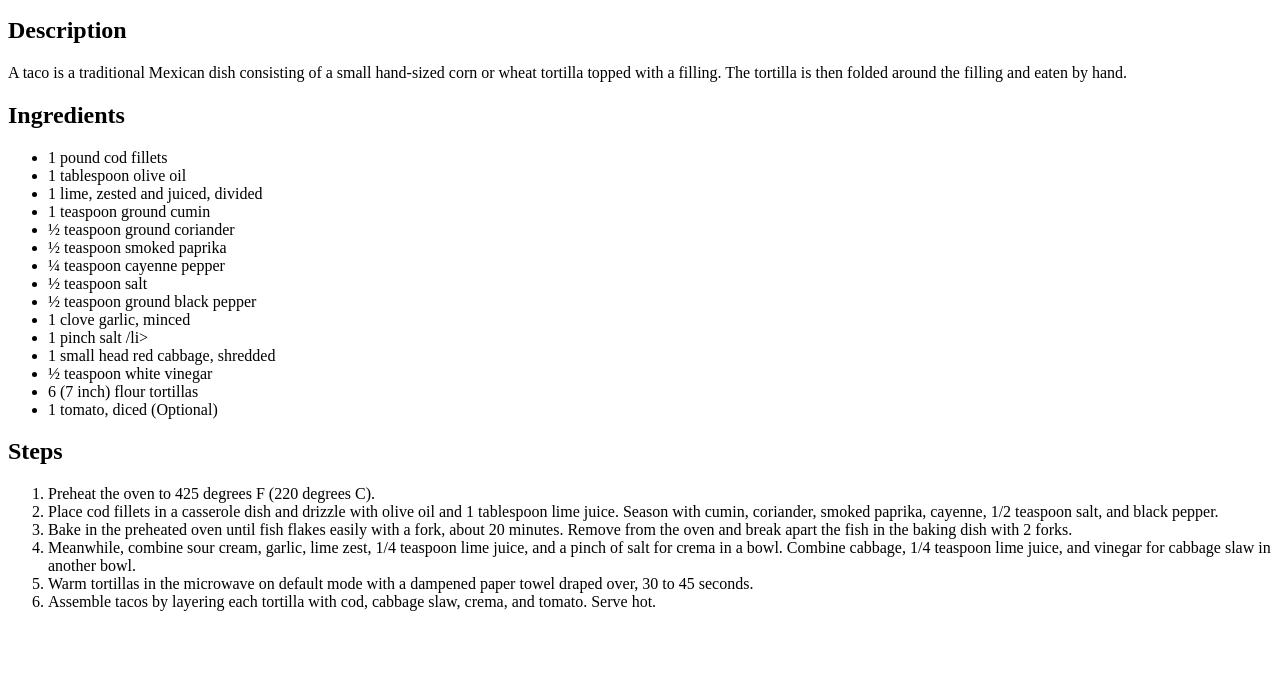
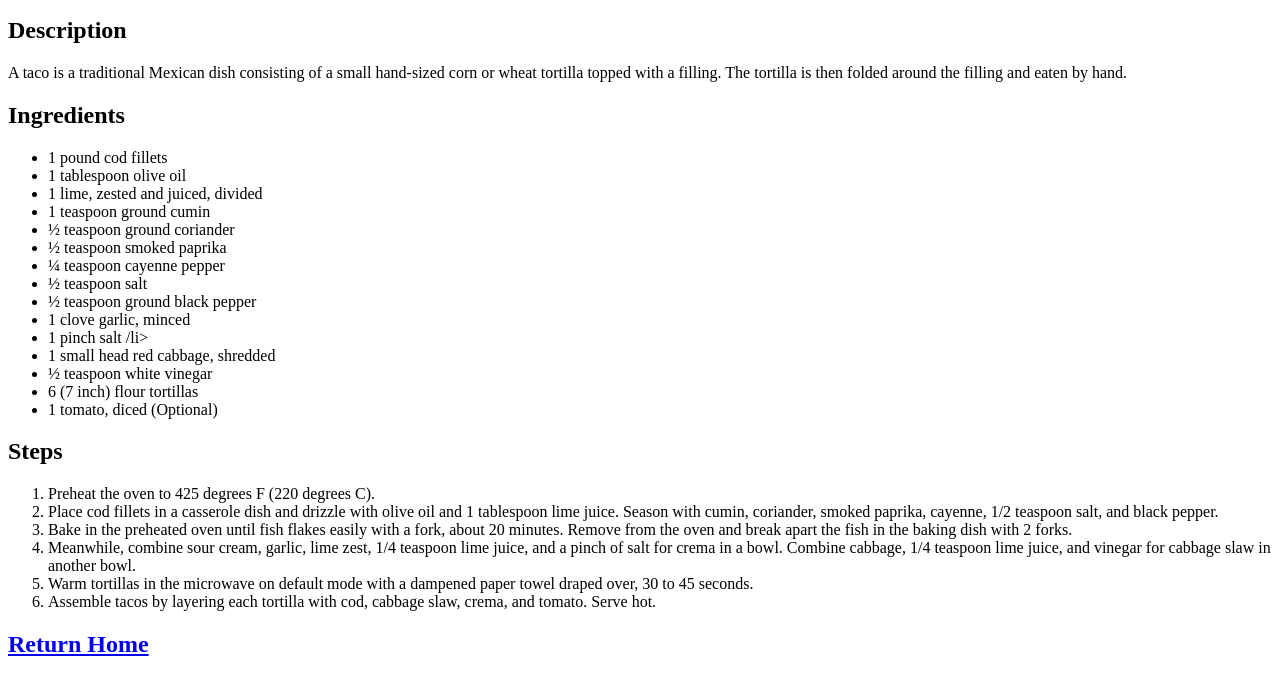
Before and after one commit to MohdTamimi1/odin-recipes, a plain HTML site: page recipes/tacos.html in a window 1280 px wide. Shown: the part 101-796 px from the top of the page. Drawn offline with Linux system fonts and the light colour scheme.

Commit message:
added return home link to both / at the end of the page

```diff
--- a/recipes/tacos.html
+++ b/recipes/tacos.html
@@ -52,5 +52,8 @@
             Assemble tacos by layering each tortilla with cod, cabbage slaw, crema, and tomato. Serve hot.
        </li>
     </ol>
+
+    <h2><a href="/index.html">Return Home</a></h2>
+
 </body>
 </html>
```
Also changed, not shown: recipes/lasagna.html (+2 -0 lines).
